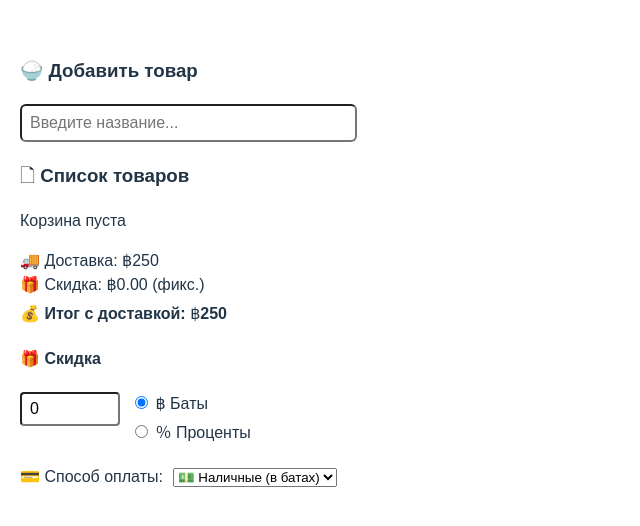
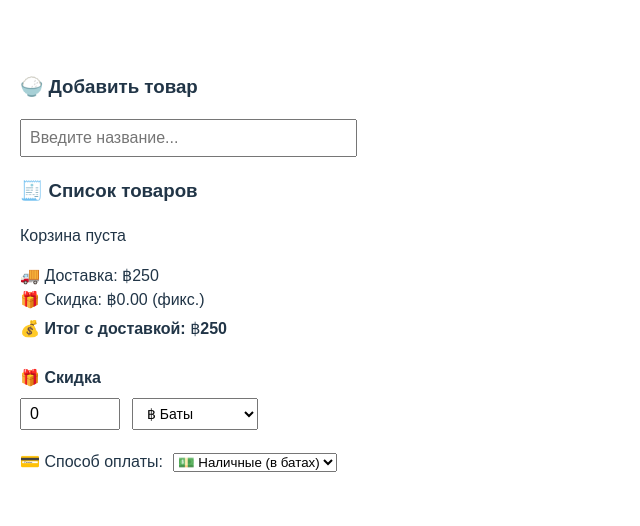
Before and after one commit to Vladocic/telegram-alc-webapp, a React (Vite) app: page / in a window 1280 px wide. Shown: the part 136-662 px from the top of the page, without its empty margins (0-640 px from the left). Built offline with nearby package versions, Linux system fonts and the light colour scheme.

Commit message:
feat: редизайн скидки, фикс багов, улучшение UI под мобайл

```diff
--- a/src/App.jsx
+++ b/src/App.jsx
@@ -16,7 +16,7 @@ function App() {
 
   const [products, setProducts] = useState([]);
   const [discountValue, setDiscountValue] = useState(0);
-  const [discountType, setDiscountType] = useState("fixed"); // "fixed" or "percent"
+  const [discountType, setDiscountType] = useState("fixed");
   const [rawTotal, setRawTotal] = useState(0);
   const [discount, setDiscount] = useState(0);
   const [total, setTotal] = useState(0);
@@ -73,11 +73,11 @@ function App() {
       if (existing) {
         return prev.map((p) =>
           p === existing
-            ? { ...p, qty: p.qty + 1, fromStock: p.fromStock ?? false }
+            ? { ...p, qty: p.qty + product.qty, fromStock: p.fromStock ?? false }
             : p
         );
       } else {
-        return [...prev, { ...product, qty: 1, fromStock: false }];
+        return [...prev, { ...product, fromStock: false }];
       }
     });
   };
--- a/src/components/DiscountInput.jsx
+++ b/src/components/DiscountInput.jsx
@@ -1,10 +1,11 @@
+// src/components/DiscountInput.jsx
 export default function DiscountInput({
   discountValue,
   setDiscountValue,
   discountType,
   setDiscountType,
 }) {
-  const handleChange = (e) => {
+  const handleValueChange = (e) => {
     let value = e.target.value;
 
     if (value === "") {
@@ -24,48 +25,41 @@ export default function DiscountInput({
     }
   };
 
+  const handleTypeChange = (e) => {
+    const newType = e.target.value;
+    setDiscountType(newType);
+
+    // если переключили на проценты и значение больше 100 — ограничим
+    if (newType === "percent" && discountValue > 100) {
+      setDiscountValue(100);
+    }
+  };
+
   return (
-    <div style={{ marginTop: 20 }}>
-      <h4>🎁 Скидка</h4>
-
-      <div style={{ display: "flex", alignItems: "flex-start", gap: 10 }}>
+    <div style={{ marginTop: 25 }}>
+      <h4 style={{ marginBottom: 8 }}>🎁 Скидка</h4>
+      <div style={{ display: "flex", alignItems: "center", gap: 12 }}>
         <input
           type="number"
-          inputMode="numeric"
+          min="0"
           value={discountValue}
-          onChange={handleChange}
+          onChange={handleValueChange}
           placeholder="0"
           style={{
             width: "80px",
             fontSize: "16px",
-            padding: "6px 8px",
-            borderRadius: "4px",
+            padding: "5px 8px",
           }}
         />
 
-        <div style={{ display: "flex", flexDirection: "column", gap: "5px" }}>
-          <label>
-            <input
-              type="radio"
-              name="discountType"
-              value="fixed"
-              checked={discountType === "fixed"}
-              onChange={() => setDiscountType("fixed")}
-            />
-            {" "}฿ Баты
-          </label>
-
-          <label>
-            <input
-              type="radio"
-              name="discountType"
-              value="percent"
-              checked={discountType === "percent"}
-              onChange={() => setDiscountType("percent")}
-            />
-            {" "}％ Проценты
-          </label>
-        </div>
+        <select
+          value={discountType}
+          onChange={handleTypeChange}
+          style={{ padding: "6px 10px", fontSize: "14px" }}
+        >
+          <option value="fixed">฿ Баты</option>
+          <option value="percent">％ Проценты</option>
+        </select>
       </div>
     </div>
   );
--- a/src/components/OrderList.jsx
+++ b/src/components/OrderList.jsx
@@ -16,7 +16,7 @@ export default function OrderList({
 
     return (
         <div>
-            <h3>🗋️ Список товаров</h3>
+            <h3>🧾 Список товаров</h3>
 
             {products.length === 0 && <p>Корзина пуста</p>}
 
@@ -25,13 +25,18 @@ export default function OrderList({
                     <div>
                         {index + 1}. Пиво {p.name} — {p.volume} л — {p.qty} шт: ฿{p.price * p.qty}
                     </div>
+                    <div style={{ fontSize: '14px', color: '#ccc', marginTop: 2 }}>
+                        На складе: {p.stock ?? "-"}
+                    </div>
 
                     <div style={{ display: 'flex', alignItems: 'center', gap: 10, flexWrap: 'wrap' }}>
                         <button onClick={() => onDecrease(index)}>-</button>
                         <span>{p.qty}</span>
                         <button onClick={() => onIncrease(index)}>+</button>
                         <button onClick={() => onDelete(index)}>🗑</button>
+                    </div>
 
+                    <div style={{ marginTop: 5 }}>
                         <label style={{ display: 'flex', alignItems: 'center', gap: 5 }}>
                             <input
                                 type="checkbox"
--- a/src/components/ProductSelector.jsx
+++ b/src/components/ProductSelector.jsx
@@ -1,18 +1,20 @@
+// src/components/ProductSelector.jsx
 import { useState } from "react";
 
 export default function ProductSelector({ catalog, onAdd }) {
   const [search, setSearch] = useState("");
 
-  const filtered = catalog.filter((item) =>
+  const filteredCatalog = catalog.filter((item) =>
     item.name.toLowerCase().includes(search.toLowerCase())
   );
 
-  const handleSelect = (product) => {
+  const handleAdd = (product) => {
     onAdd({
       name: product.name,
       volume: product.volume,
       price: product.price,
       qty: 1,
+      stock: product.stock,
     });
     setSearch("");
   };
@@ -20,46 +22,41 @@ export default function ProductSelector({ catalog, onAdd }) {
   return (
     <div style={{ marginBottom: 20 }}>
       <h3>🍚 Добавить товар</h3>
-
       <input
         type="text"
+        placeholder="Введите название..."
         value={search}
         onChange={(e) => setSearch(e.target.value)}
-        placeholder="Введите название..."
-        style={{
-          width: "100%",
-          padding: "8px",
-          fontSize: "16px",
-          borderRadius: "6px",
-        }}
-        autoComplete="off"
-        inputMode="text"
+        style={{ width: "100%", padding: "8px", fontSize: "16px" }}
       />
 
-      {search && filtered.length > 0 && (
+      {search && (
         <div
           style={{
-            marginTop: 8,
-            border: "1px solid #ccc",
-            borderRadius: "6px",
-            backgroundColor: "#222",
+            marginTop: 10,
+            border: "1px solid #555",
+            borderRadius: 5,
+            background: "#222",
             maxHeight: 150,
             overflowY: "auto",
           }}
         >
-          {filtered.map((item) => (
+          {filteredCatalog.map((item) => (
             <div
               key={item.id}
-              onClick={() => handleSelect(item)}
+              onClick={() => handleAdd(item)}
               style={{
-                padding: "8px",
+                padding: 8,
                 cursor: "pointer",
-                borderBottom: "1px solid #333",
+                borderBottom: "1px solid #444",
               }}
             >
-              {item.name} — ฿{item.price} ({item.stock} в наличии)
+              {item.name} — ₹{item.price} ({item.stock} в наличии)
             </div>
           ))}
+          {filteredCatalog.length === 0 && (
+            <div style={{ padding: 8, color: "#888" }}>Нет товаров</div>
+          )}
         </div>
       )}
     </div>
```
